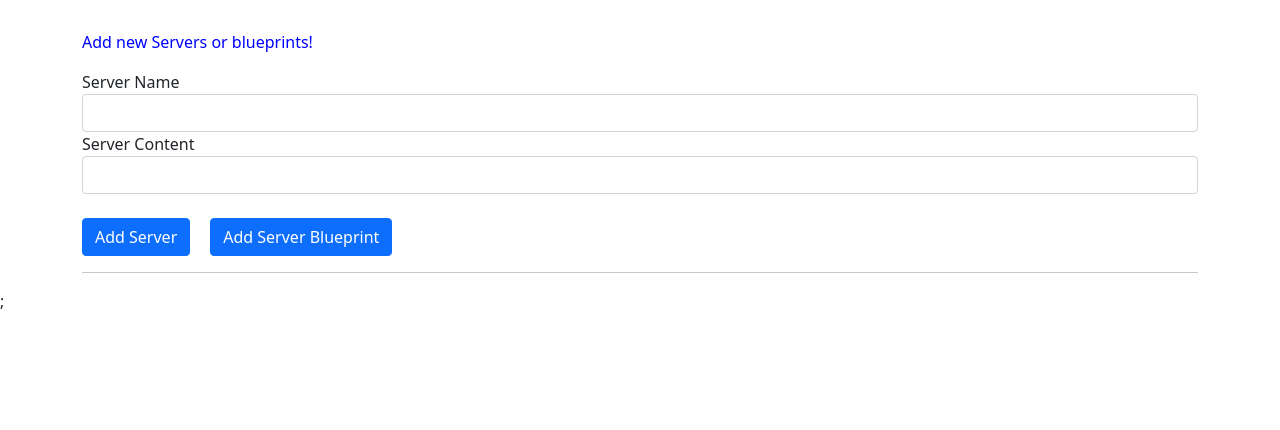
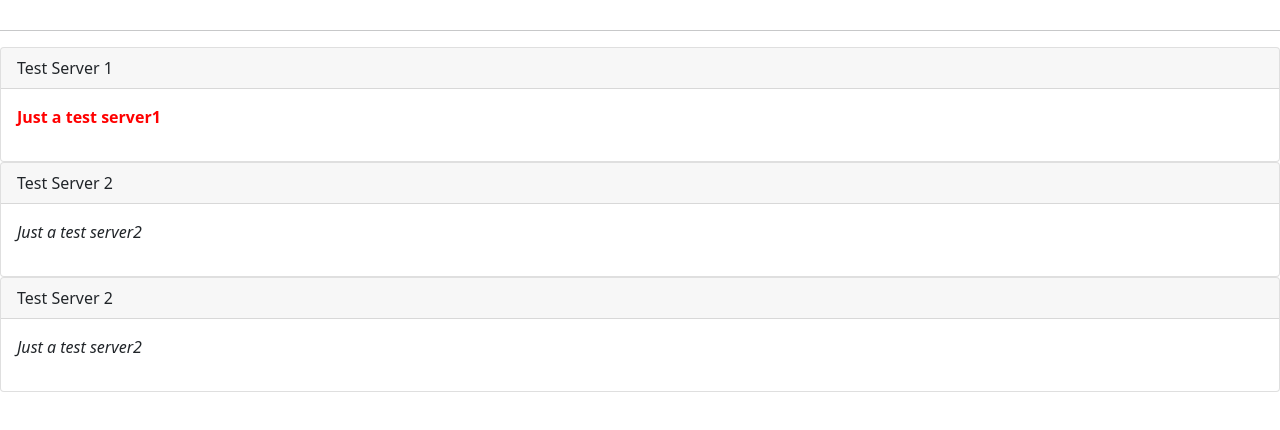
Before and after one commit to bhushanabhisheki/ServerMaintainApp, an Angular app: page / in a window 1280 px wide. Shown: the top 430 px of the page. Built offline with nearby package versions, Linux system fonts and the light colour scheme.

Commit message:
Using Input() and Assigning an Alias to Custom Properties

```diff
--- a/src/app/app.component.html
+++ b/src/app/app.component.html
@@ -1,35 +1,10 @@
-<div class="container">
-  <div class="row">
-    <div class="col-xs-12">
-      <p>Add new Servers or blueprints!</p>
-      <label>Server Name</label>
-      <input type="text" class="form-control" [(ngModel)]="newServerName" />
-      <label>Server Content</label>
-      <input type="text" class="form-control" [(ngModel)]="newServerContent" />
-      <br />
-      <button class="btn btn-primary" style="margin-right:20px" (click)="onAddServer()">
-        Add Server
-      </button>
-      <button class="btn btn-primary" (click)="onAddBlueprint()">
-        Add Server Blueprint
-      </button>
-    </div>
-  </div>
-  <hr />
-  <div class="row">
-    <div class="col-xs-12">
-      <div class="card card-default" *ngFor="let element of serverElements">
-        <div class="card-header">{{ element.name }}</div>
-        <div class="card-body">
-          <p>
-            <strong *ngIf="element.type === 'server'" style="color: red">{{
-              element.content
-            }}</strong>
-            <em *ngIf="element.type === 'blueprint'">{{ element.content }}</em>
-          </p>
-        </div>
-      </div>
-    </div>
+<div class="container"></div>
+<hr />
+<div class="row">
+  <div class="col-xs-12">
+    <app-server-element
+      *ngFor="let srvelement of serverElements"
+      [server]="srvelement"
+    ></app-server-element>
   </div>
 </div>
-;
--- a/src/app/app.component.ts
+++ b/src/app/app.component.ts
@@ -3,26 +3,20 @@ import { Component } from '@angular/core';
 @Component({
   selector: 'app-root',
   templateUrl: './app.component.html',
-  styleUrls: ['./app.component.css']
+  styleUrls: ['./app.component.css'],
 })
 export class AppComponent {
-  serverElements:any[] = [];
-  newServerName = '';
-  newServerContent = '';
-
-  onAddServer() {
-    this.serverElements.push({
-      type: 'server',
-      name: this.newServerName,
-      content: this.newServerContent
-    });
-  }
-
-  onAddBlueprint() {
-    this.serverElements.push({
+  serverElements = [
+    { type: 'server', name: 'Test Server 1', content: 'Just a test server1' },
+    {
       type: 'blueprint',
-      name: this.newServerName,
-      content: this.newServerContent
-    });
-  }
+      name: 'Test Server 2',
+      content: 'Just a test server2',
+    },
+    {
+      type: 'blueprint',
+      name: 'Test Server 2',
+      content: 'Just a test server2',
+    },
+  ];
 }
--- /dev/null
+++ b/src/app/cockpit/cockpit.component.html
@@ -0,0 +1,16 @@
+<p>cockpit works!</p>
+<div class="row">
+  <div class="col-xs-12">
+    <p>Add new Servers or blueprints!</p>
+    <label>Server Name</label>
+    <input type="text" class="form-control" [(ngModel)]="newServerName" />
+    <label>Server Content</label>
+    <input type="text" class="form-control" [(ngModel)]="newServerContent" />
+    <br />
+    <button class="btn btn-primary" style="margin-right:20px" (click)="onAddServer()">
+      Add Server
+    </button>
+    <button class="btn btn-primary" (click)="onAddBlueprint()">
+      Add Server Blueprint
+    </button>
+  </div>
--- /dev/null
+++ b/src/app/cockpit/cockpit.component.ts
@@ -0,0 +1,30 @@
+import { Component, OnInit } from '@angular/core';
+
+@Component({
+  selector: 'app-cockpit',
+  templateUrl: './cockpit.component.html',
+  styleUrls: ['./cockpit.component.scss'],
+})
+export class CockpitComponent implements OnInit {
+  newServerName = '';
+  newServerContent = '';
+  constructor() {}
+
+  ngOnInit(): void {}
+
+  onAddServer() {
+    // this.serverElements.push({
+    //   type: 'server',
+    //   name: this.newServerName,
+    //   content: this.newServerContent
+    // });
+  }
+
+  onAddBlueprint() {
+    // this.serverElements.push({
+    //   type: 'blueprint',
+    //   name: this.newServerName,
+    //   content: this.newServerContent
+    // });
+  }
+}
--- /dev/null
+++ b/src/app/server-element/server-element.component.html
@@ -0,0 +1,11 @@
+<div class="card card-default">
+  <div class="card-header">{{ element.name }}</div>
+  <div class="card-body">
+    <p>
+      <strong *ngIf="element.type === 'server'" style="color: red">{{
+        element.content
+      }}</strong>
+      <em *ngIf="element.type === 'blueprint'">{{ element.content }}</em>
+    </p>
+  </div>
+</div>
--- /dev/null
+++ b/src/app/server-element/server-element.component.ts
@@ -0,0 +1,15 @@
+import { Component, Input, OnInit } from '@angular/core';
+
+@Component({
+  selector: 'app-server-element',
+  templateUrl: './server-element.component.html',
+  styleUrls: ['./server-element.component.scss'],
+})
+export class ServerElementComponent implements OnInit {
+  @Input('server') element: { type: string; name: string; content: string };
+  constructor() {
+    this.element = { type: '', name: '', content: '' };
+  }
+
+  ngOnInit(): void {}
+}
```
Also changed, not shown: src/app/app.module.ts (+6 -10 lines), src/app/cockpit/cockpit.component.scss (added), src/app/server-element/server-element.component.scss (added), 2 other files (tests, documents, lock files or other folders).
